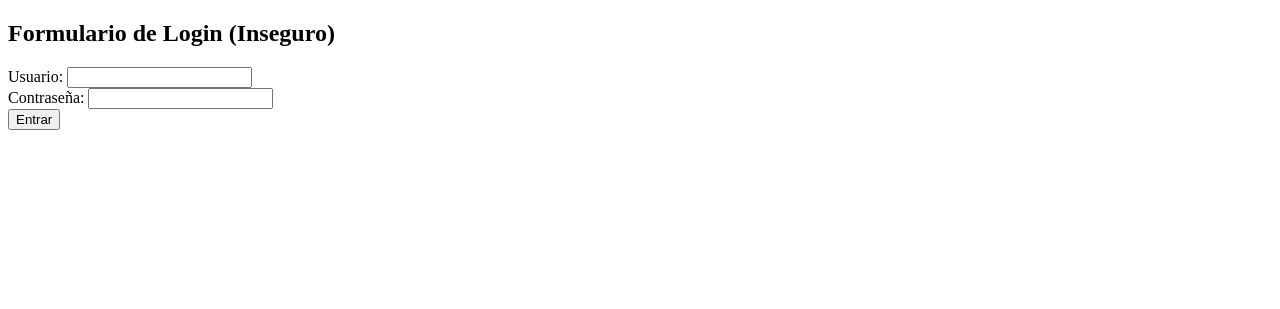
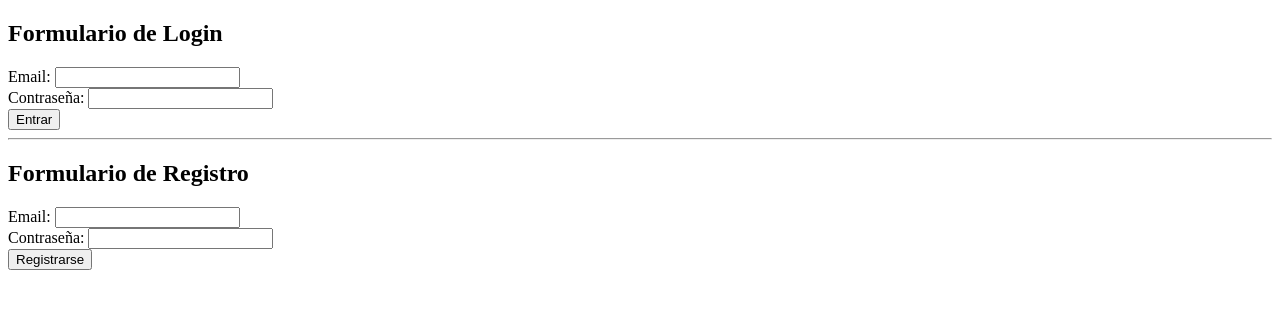
Before and after one commit to DiegoSZ675/videojuego, a PHP site: page / in a window 1280 px wide. Shown: the top 309 px of the page. Run offline with PHP 8.4, Linux system fonts and the light colour scheme.

Commit message:
Update login and registration forms in index.php

```diff
--- a/index.php
+++ b/index.php
@@ -2,22 +2,42 @@
 <html lang="es">
 <head>
     <meta charset="UTF-8">
-    <title>Login Vulnerable</title>
+    <title>Login y Registro</title>
 </head>
 <body>
-    <h2>Formulario de Login (Inseguro)</h2>
-    <form action="login_vulnerable.php" method="POST">
+    <h2>Formulario de Login</h2>
+
+    <form action="login.php" method="POST">
         <div>
-            <label for="usuario">Usuario:</label>
-            <input type="text" id="usuario" name="usuario">
+            <label for="email">Email:</label>
+            <input type="email" id="email" name="email" required>
         </div>
         <div>
             <label for="contrasena">Contraseña:</label>
-            <input type="password" id="contrasena" name="contrasena">
+            <input type="password" id="contrasena" name="contrasena" required>
         </div>
         <div>
             <button type="submit">Entrar</button>
         </div>
     </form>
+
+    <hr>
+
+    <h2>Formulario de Registro</h2>
+
+    <form action="register.php" method="POST">
+        <div>
+            <label for="reg_email">Email:</label>
+            <input type="email" id="reg_email" name="email" required>
+        </div>
+        <div>
+            <label for="reg_contrasena">Contraseña:</label>
+            <input type="password" id="reg_contrasena" name="contrasena" required>
+        </div>
+        <div>
+            <button type="submit">Registrarse</button>
+        </div>
+    </form>
+
 </body>
 </html>
```
